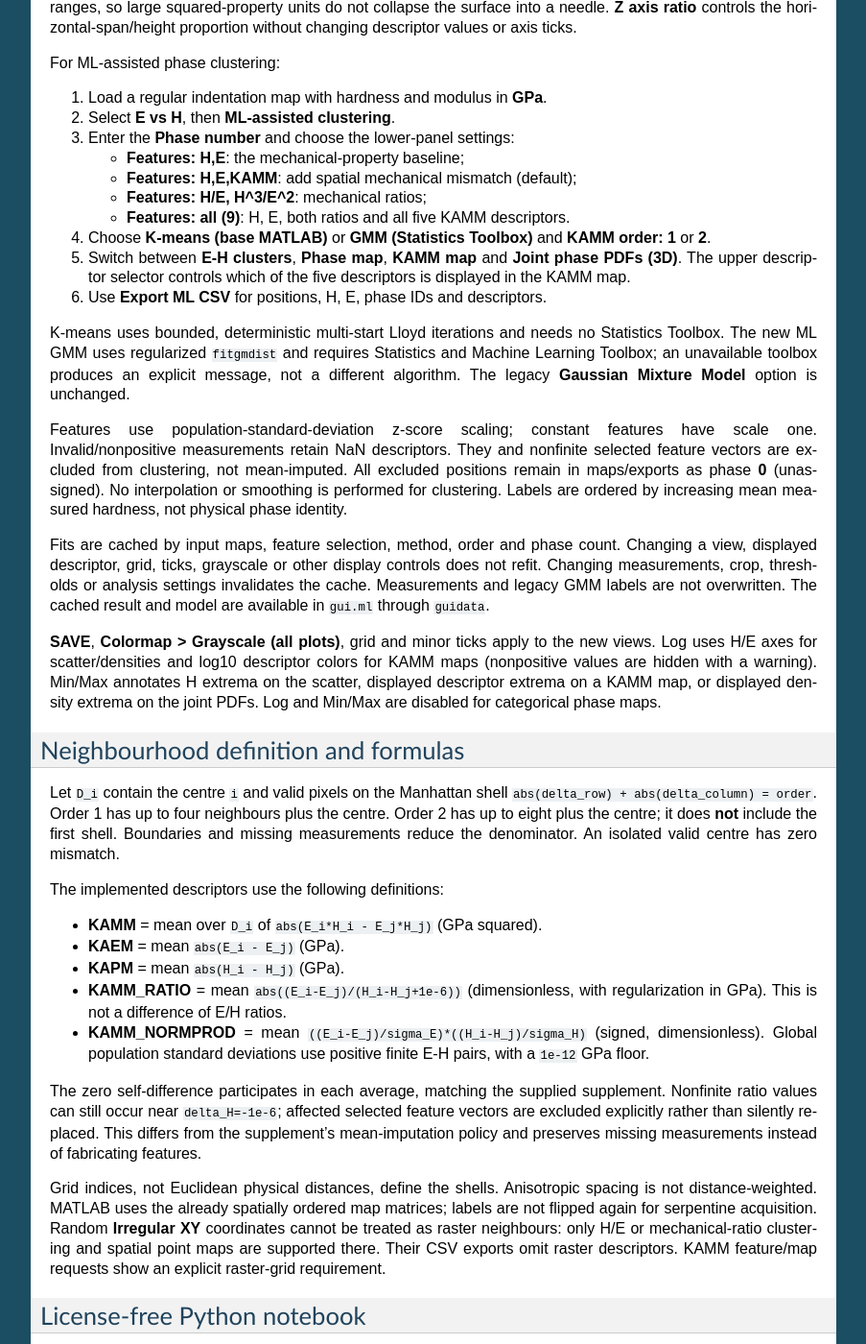
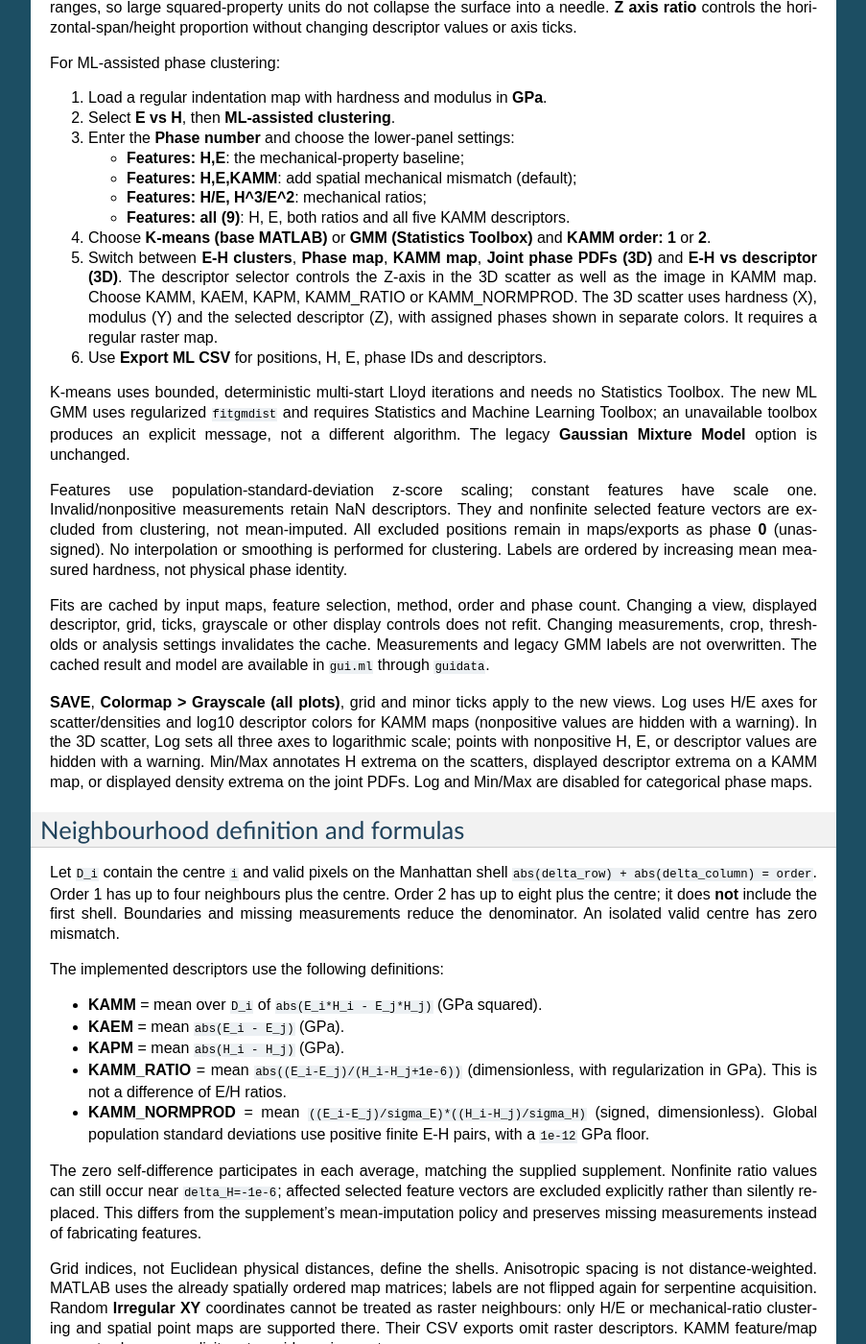
Before and after one commit to DavidMercier/TriDiMap, a Sphinx documentation site: the page built from docs/kamm.rst, in a window 1280 px wide and 1400 px high, scrolled down 723 px. Shown: the whole window at 96% size, without its empty margins (198-1101 px from the left). Built offline with Sphinx 7.4.7, drawn with Linux system fonts in a browser that asks for light colours.

Commit message:
added option to plot  EvsHvsKAMM and multiphase for GMM

```diff
--- a/README.rst
+++ b/README.rst
@@ -18,6 +18,7 @@ With this Matlab toolbox, it is possible:
     * to plot elastic modulus vs hardness values, define sectors and perform phase clustering;
     * to cluster phases using K-means or GMM with mechanical and optional KAMM features, and display phase and KAMM maps;
     * to visualize joint 3D probability densities of phases in elastic-modulus/hardness space;
+    * to plot hardness/modulus phase clusters against a selectable KAMM-family descriptor in 3D;
     * to plot and fit probability density functions and cumulative density functions;
     * to extract per-phase mechanical-property statistics (mean, extrema and standard deviations) and phase fractions;
     * to correlate mechanical and microstructural maps for image-correlation-based targeted indentation (ICBTI) analysis;
--- a/docs/kamm.rst
+++ b/docs/kamm.rst
@@ -60,9 +60,12 @@ For ML-assisted phase clustering:
 
 4. Choose **K-means (base MATLAB)** or **GMM (Statistics Toolbox)** and
    **KAMM order: 1** or **2**.
-5. Switch between **E-H clusters**, **Phase map**, **KAMM map** and
-   **Joint phase PDFs (3D)**. The upper descriptor selector controls which
-   of the five descriptors is displayed in the KAMM map.
+5. Switch between **E-H clusters**, **Phase map**, **KAMM map**,
+   **Joint phase PDFs (3D)** and **E-H vs descriptor (3D)**. The descriptor
+   selector controls the Z-axis in the 3D scatter as well as the image in
+   KAMM map. Choose KAMM, KAEM, KAPM, KAMM_RATIO or KAMM_NORMPROD. The 3D
+   scatter uses hardness (X), modulus (Y) and the selected descriptor (Z),
+   with assigned phases shown in separate colors. It requires a regular raster map.
 6. Use **Export ML CSV** for positions, H, E, phase IDs and descriptors.
 
 K-means uses bounded, deterministic multi-start Lloyd iterations and needs
@@ -89,10 +92,12 @@ available in ``gui.ml`` through ``guidata``.
 **SAVE**, **Colormap > Grayscale (all plots)**, grid and minor ticks apply to
 the new views.
 Log uses H/E axes for scatter/densities and log10 descriptor colors for
-KAMM maps (nonpositive values are hidden with a warning). Min/Max annotates
-H extrema on the scatter, displayed descriptor extrema on a KAMM map, or
-displayed density extrema on the joint PDFs. Log and Min/Max are disabled
-for categorical phase maps.
+KAMM maps (nonpositive values are hidden with a warning). In the 3D scatter,
+Log sets all three axes to logarithmic scale; points with nonpositive H, E,
+or descriptor values are hidden with a warning. Min/Max annotates H extrema
+on the scatters, displayed descriptor extrema on a KAMM map, or displayed
+density extrema on the joint PDFs. Log and Min/Max are disabled for
+categorical phase maps.
 
 Neighbourhood definition and formulas
 -------------------------------------
```
Also changed, not shown: docs/E_H.rst (+10 -1 lines), 8 other files.
